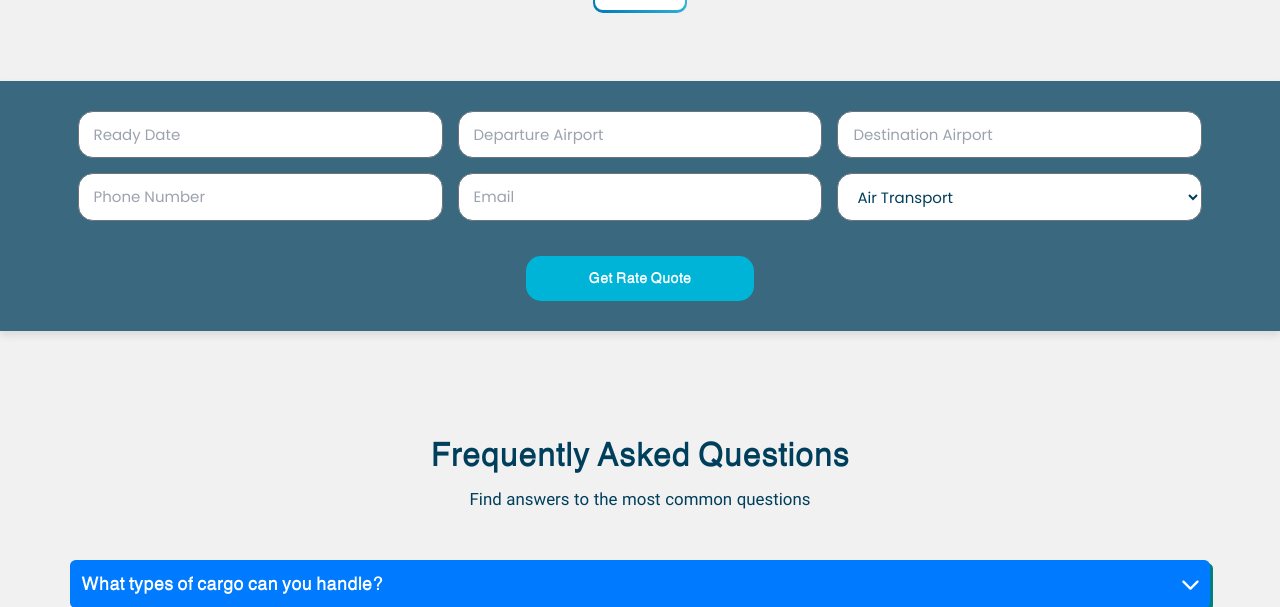
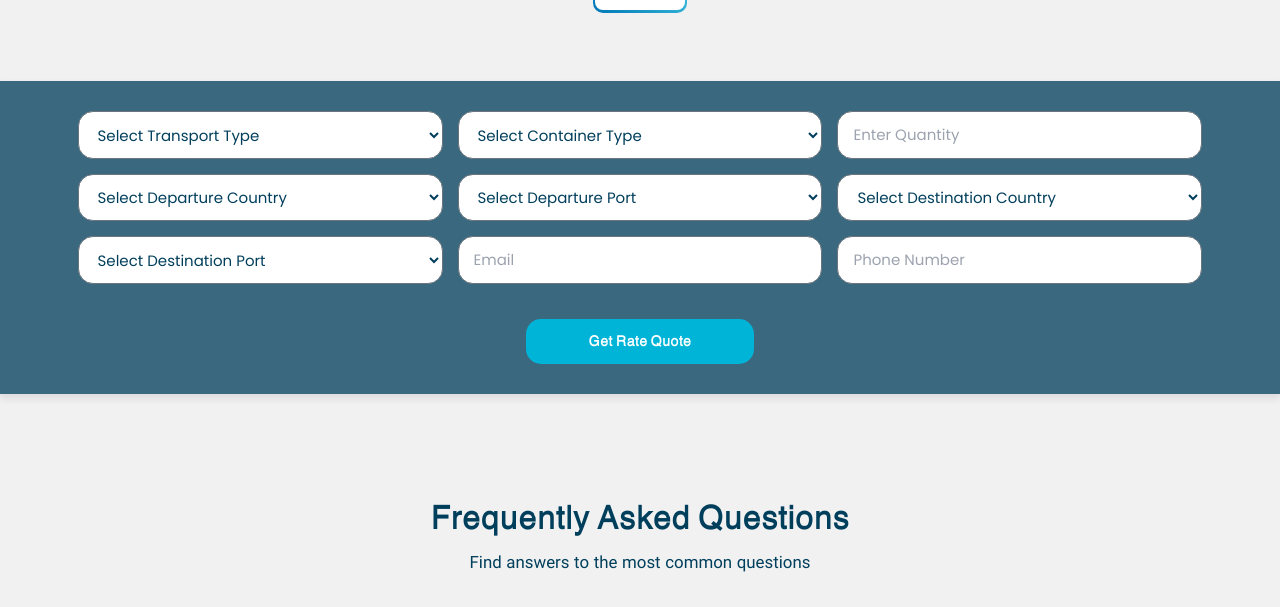
Before and after one commit to IzadiRad/RoshanDarya, a PHP site: page /RoshanDarya/ in a window 1280 px wide. Shown: the part 4651-5258 px from the top of the page. Run offline with PHP 8.4, Linux system fonts and the light colour scheme; some libraries are stand-ins or nearby versions.

Commit message:
push that i forget

```diff
--- a/index.php
+++ b/index.php
@@ -10,22 +10,22 @@
     <link rel="stylesheet" href="https://cdnjs.cloudflare.com/ajax/libs/font-awesome/5.15.4/css/all.min.css">
     <link rel="stylesheet" href="https://cdnjs.cloudflare.com/ajax/libs/font-awesome/6.0.0/css/all.min.css">
     <link rel="stylesheet" href="https://unpkg.com/aos@next/dist/aos.css" />
-    <link rel="stylesheet" href="/css/custome.css" type="text/css">
-    <link rel="stylesheet" href="/css/styles.css" type="text/css">
-    <link rel="stylesheet" href="/css/Header.css" type="text/css">
-    <link rel="stylesheet" href="/css/Services-Section2.css" type="text/css">
-    <link rel="stylesheet" href="/css/Color.css" type="text/css">
-    <link rel="stylesheet" href="/css/Fonts.css" type="text/css">
-    <link rel="stylesheet" href="/css/Gallery.css" type="text/css">
-    <link rel="stylesheet" href="/css/Blog.css" type="text/css">
-    <link rel="stylesheet" href="/css/section2.css" type="text/css">
-    <link rel="stylesheet" href="/css/service-section.css" type="text/css">
-    <link rel="stylesheet" href="/css/Footer.css" type="text/css">
-    <link rel="stylesheet" href="/css/faq.css" type="text/css">
-    <link rel="stylesheet" href="/css/rate-inquiry.css" type="text/css">
-    <link rel="stylesheet" href="/css/AboutUs.css" type="text/css">
-    <link rel="stylesheet" href="/css/quoteModal.css" type="text/css">
-    <link rel="stylesheet" href="/Components/country.css" type="text/css">
+    <link rel="stylesheet" href="./css/custome.css" type="text/css">
+    <link rel="stylesheet" href="./css/styles.css" type="text/css">
+    <link rel="stylesheet" href="./css/Header.css" type="text/css">
+    <link rel="stylesheet" href="./css/Services-Section2.css" type="text/css">
+    <link rel="stylesheet" href="./css/Color.css" type="text/css">
+    <link rel="stylesheet" href="./css/Fonts.css" type="text/css">
+    <link rel="stylesheet" href="./css/Gallery.css" type="text/css">
+    <link rel="stylesheet" href="./css/Blog.css" type="text/css">
+    <link rel="stylesheet" href="./css/section2.css" type="text/css">
+    <link rel="stylesheet" href="./css/service-section.css" type="text/css">
+    <link rel="stylesheet" href="./css/Footer.css" type="text/css">
+    <link rel="stylesheet" href="./css/faq.css" type="text/css">
+    <link rel="stylesheet" href="./css/rate-inquiry.css" type="text/css">
+    <link rel="stylesheet" href="./css/AboutUs.css" type="text/css">
+    <link rel="stylesheet" href="./css/quoteModal.css" type="text/css">
+    <link rel="stylesheet" href="./Components/country.css" type="text/css">
 
 
     <!-- english Fonts-->
@@ -1155,19 +1155,60 @@
     <br />
     <br />
     <br />
-    <section id="rate-inquiry" class="bg-primary-light-gray py-6">
+    <section id="rate-inquiry" class="py-6">
                 <div class="container mx-auto px-4 flex flex-row flex-wrap gap-4 justify-center">
-            <input type="text" placeholder="Ready Date" class="input-field w-full md:w-1/3 lg:w-1/5">
-            <input type="text" placeholder="Departure Airport" class="input-field w-full md:w-1/3 lg:w-1/5 ">
-            <input type="text" placeholder="Destination Airport" class="input-field w-full md:w-1/3 lg:w-1/5">
-            <input type="text" placeholder="Phone Number" class="input-field w-full md:w-1/3 lg:w-1/5">
-            <input type="email" placeholder="Email" class="input-field w-full md:w-1/3 lg:w-1/5">
-            <select class="input-field w-full md:w-1/3 lg:w-1/5">
+                    <!-- Existing Fields -->
+                    <select class="input-field w-full md:w-1/3 lg:w-1/5" name="transportType" required>
+                        <option value="" disabled selected>Select Transport Type</option>
                         <option>Air Transport</option>
                         <option>Ground Transport</option>
                         <option>Sea Transport</option>
                     </select>
-            <button class="rate-button w-full md:w-1/3 lg:w-1/5">Get Rate Quote</button>
+                    <select id="mainContainerType" class="input-field w-full md:w-1/3 lg:w-1/5" name="containerType"
+                        required>
+                        <option value="" disabled selected>Select Container Type</option>
+                        <option value="20">20 ft - Standard Container</option>
+                        <option value="40">40 ft - Standard Container</option>
+                        <option value="OP">OP - Open-Top Container</option>
+                        <option value="FR">FR - Flat Rack Container</option>
+                        <option value="RF">RF - Refrigerated Container</option>
+                        <option value="ISO">ISO Tank - Liquid Transport</option>
+                    </select>
+                    <select name="isoTankType" id="mainIsoTankOptions" class="input-field w-full md:w-1/3 lg:w-1/5 hidden">
+                        <option value="" disabled="" selected="">Select ISO Tank Type</option>
+                        <option value="T7">T7</option>
+                        <option value="T1">T1</option>
+                        <option value="T50">T50</option>
+                    </select>
+
+                    <input type="number" id="containerCount" placeholder="Enter Quantity" min="1"
+                        class="input-field w-full" required name="quantity">
+
+                    <!-- Departure Fields -->
+                    <select id="mainCountrySelect" class="input-field w-full md:w-1/3 lg:w-1/5" required
+                        name="departureCountry">
+                        <option value="" disabled selected>Select Departure Country</option>
+                    </select>
+                    <select name="departurePort" id="mainPortsSelect" class="input-field w-full md:w-1/3 lg:w-1/5" required>
+                        <option value="" disabled selected>Select Departure Port</option>
+                    </select>
+
+                    <!-- Destination Fields -->
+                    <select id="mainDestinationCountry" name="destinationCountry"
+                        class="input-field w-full md:w-1/3 lg:w-1/5" required>
+                        <option value="" disabled selected>Select Destination Country</option>
+                    </select>
+                    <select name="destinationPort" id="mainDestinationPortsSelect"
+                        class="input-field w-full md:w-1/3 lg:w-1/5" required>
+                        <option value="" disabled selected>Select Destination Port</option>
+                    </select>
+
+                    <!-- Contact Fields -->
+                    <input type="email" placeholder="Email" name="email" class="input-field w-full md:w-1/3 lg:w-1/5"
+                    required>
+                    <input type="text" placeholder="Phone Number" name="phoneNumber"
+                        class="input-field w-full md:w-1/3 lg:w-1/5" required>
+                    <button class="rate-button w-full md:w-1/3 lg:w-1/5" type="submit">Get Rate Quote</button>
                 </div>
             </section>
 
@@ -1406,7 +1447,7 @@
 
     <!-- quoteModal-->
     <div id="quoteModal" class="fixed inset-0 flex items-center justify-center bg-black bg-opacity-50 hidden z-10">
-        <form action="processRateRequest.php" method="POST" id="rate-inquiry-form"
+        <form action="./processRateRequest.php" method="POST" id="rate-inquiry-form"
             class="bg-white rounded-lg w-11/12 md:w-1/2 lg:w-1/3" style="width: auto;">
             <span id="closeModal" class="text-right text-2xl cursor-pointer ml-4">×</span>
             <section id="rate-inquiry" class="py-6">
@@ -1473,6 +1514,7 @@
 
 
     <!-- <script src="js/sectionLoader.js"></script> -->
+    <script src="https://unpkg.com/aos@next/dist/aos.js"></script>
     <script src="js/custome-javascript.js"></script>
     <script src="js/blog.js"></script>
     <script src="js/Gallery.js"></script>
@@ -1480,9 +1522,9 @@
     <script src="js/toggleFAQ.js"></script>
     <script src="js/counters.js"></script>
     <script src="js/toggleFAQ.js"></script>
-    <script src="https://unpkg.com/aos@next/dist/aos.js"></script>
+    <script src="js/quoteModel.js"></script>
+    <script src="js/rate-inquiry.js"></script>
     <!-- <script src="persian/js/convertLangulage.js"></script> -->
-    <script src="js/quoteModel.js"></script>
     <script>
         AOS.init();
     </script>
--- a/processRateRequest.php
+++ b/processRateRequest.php
@@ -3,7 +3,7 @@
 if ($_SERVER['REQUEST_METHOD'] === 'POST') {
     $transportType = $_POST['transportType'];
     $containerType = $_POST['containerType'];
-    $isoTankType = $_POST['isoTankType'] || null;
+    $isoTankType = $_POST['isoTankType'] ?? null;
     $quantity = $_POST['quantity'];
     $departureCountry = $_POST['departureCountry'];
     $departurePort = $_POST['departurePort'];
@@ -16,7 +16,7 @@
     if (empty($transportType) || empty($containerType) || empty($quantity) || empty($departureCountry) || empty($departurePort) || empty($destinationCountry) || empty($destinationPort) || empty($phoneNumber) || empty($email)) {
         die('All fields are required!');
     }
-    $verificationCode = rand(100000, 999999);
+    $verificationCode = rand(10000, 99999);
     try {
         require 'vendor/autoload.php';
         $api = new \Kavenegar\KavenegarApi("636B51624643442F69657A7A6971654D6B6C5972676F564234654C594459746F657548784A6D46563737773D");
@@ -26,7 +26,7 @@
         $result = $api->Send("2000660110", [$phoneNumber], $message);
 
         // ذخیره یا ارسال ایمیل (اختیاری)
-        mail($email, "Rate Quote Request", "Your verification code: $verificationCode");
+        // mail($email, "Rate Quote Request", "Your verification code: $verificationCode");
 
         echo "Verification code sent to $phoneNumber!";
     } catch (\Kavenegar\Exceptions\ApiException $e) {
```
Also changed, not shown: js/rate-inquiry.js (added, +119 -0 lines), src/sendSMS.php (+4 -5 lines). Lines whose indentation alone changed are shown as unchanged.
